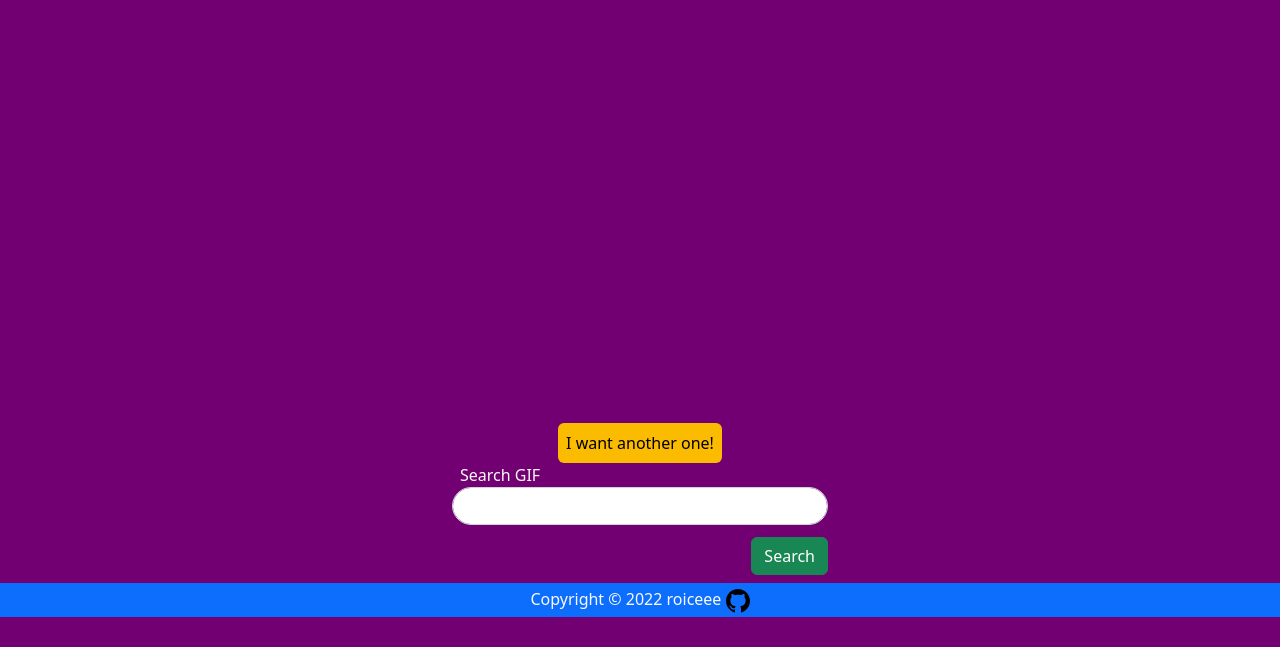
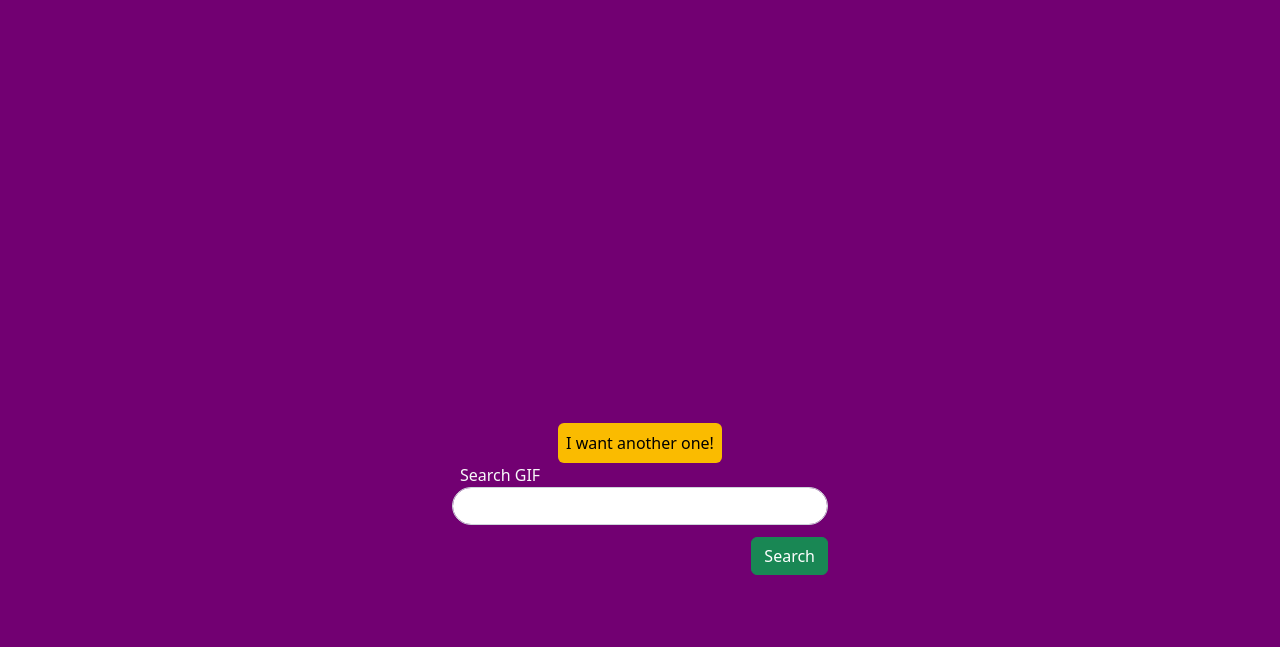
Before and after one commit to roiceee/Search-GIF, a plain HTML site: page index.html in a window 1280 px wide. Shown: the part 153-800 px from the top of the page. Drawn offline with nearby package versions, Linux system fonts and the light colour scheme; no server answers.

Commit message:
Remove footer

```diff
--- a/index.html
+++ b/index.html
@@ -30,11 +30,6 @@
     </form>
     </div>
 
-    <div class="container-fluid text-center p-1 bg-primary">
-
-        <a href="https://github.com/roiceee" target="_blank" class="text-decoration-none text-light">Copyright © 2022 roiceee   <svg xmlns="http://www.w3.org/2000/svg" width="24" height="24" viewBox="0 0 24 24"><path d="M12 0c-6.626 0-12 5.373-12 12 0 5.302 3.438 9.8 8.207 11.387.599.111.793-.261.793-.577v-2.234c-3.338.726-4.033-1.416-4.033-1.416-.546-1.387-1.333-1.756-1.333-1.756-1.089-.745.083-.729.083-.729 1.205.084 1.839 1.237 1.839 1.237 1.07 1.834 2.807 1.304 3.492.997.107-.775.418-1.305.762-1.604-2.665-.305-5.467-1.334-5.467-5.931 0-1.311.469-2.381 1.236-3.221-.124-.303-.535-1.524.117-3.176 0 0 1.008-.322 3.301 1.23.957-.266 1.983-.399 3.003-.404 1.02.005 2.047.138 3.006.404 2.291-1.552 3.297-1.23 3.297-1.23.653 1.653.242 2.874.118 3.176.77.84 1.235 1.911 1.235 3.221 0 4.609-2.807 5.624-5.479 5.921.43.372.823 1.102.823 2.222v3.293c0 .319.192.694.801.576 4.765-1.589 8.199-6.086 8.199-11.386 0-6.627-5.373-12-12-12z"/></svg></a>
-
-    </div>
     <script src="https://cdn.jsdelivr.net/npm/bootstrap@5.2.0-beta1/dist/js/bootstrap.bundle.min.js" integrity="sha384-pprn3073KE6tl6bjs2QrFaJGz5/SUsLqktiwsUTF55Jfv3qYSDhgCecCxMW52nD2" crossorigin="anonymous"></script>
     <script type="module" src="script.js"></script>
 </body>
```
